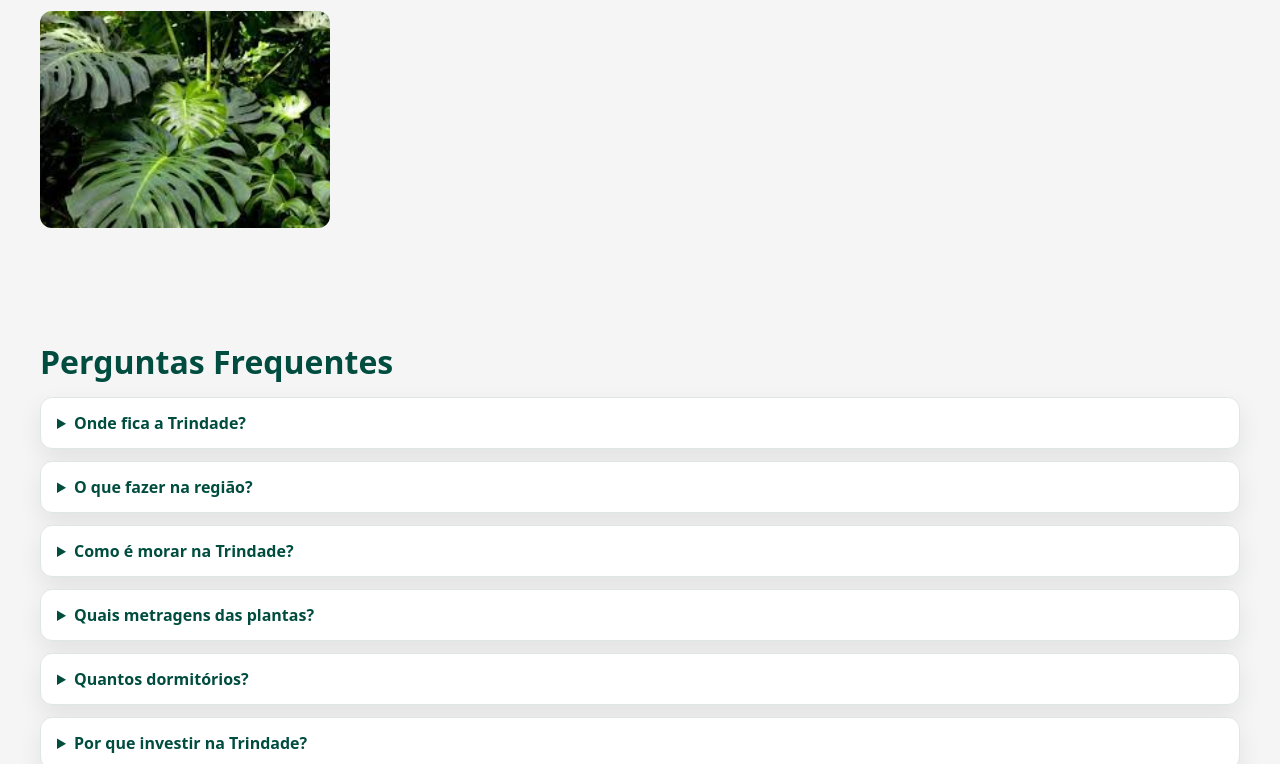
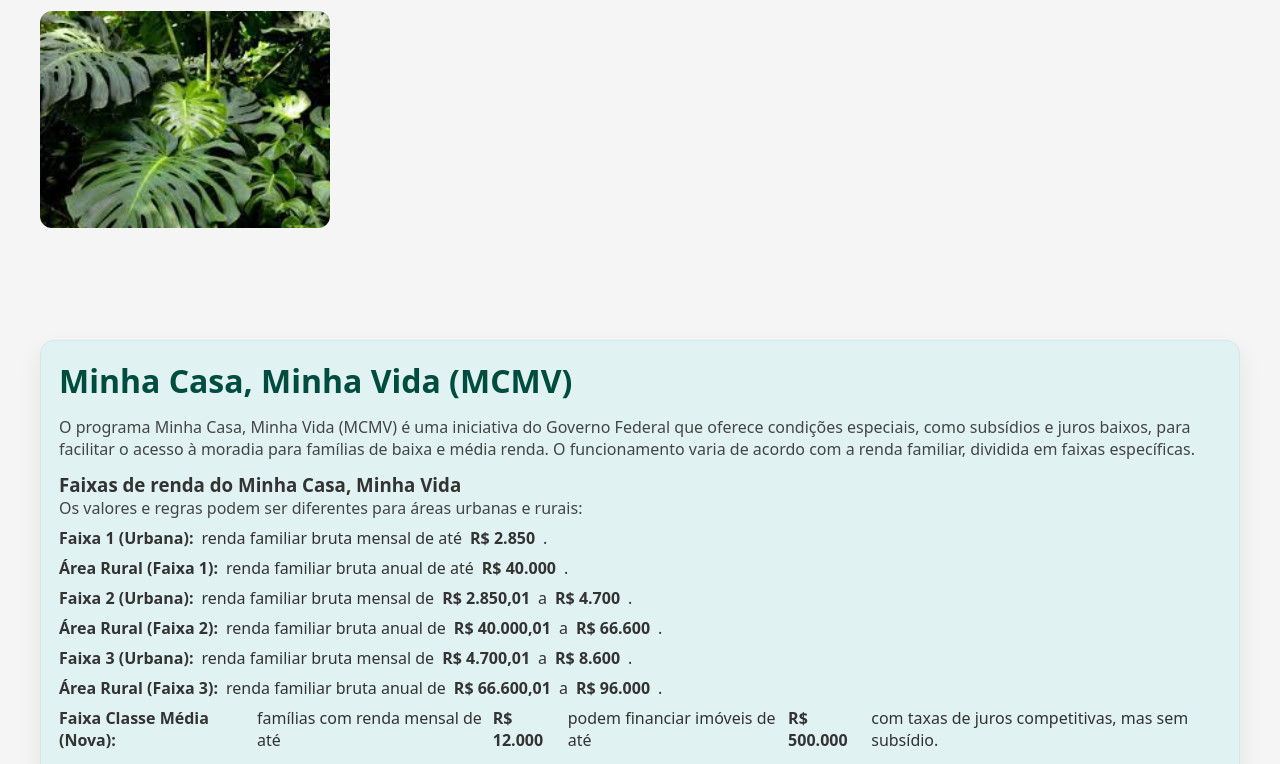
Before and after one commit to FloripalarConstrucoes/sitecasa, a plain HTML site: page index.html in a window 1280 px wide. Shown: the part 2036-2800 px from the top of the page. Drawn offline with Linux system fonts and the light colour scheme.

Commit message:
Update index.html

```diff
--- a/index.html
+++ b/index.html
@@ -112,6 +112,7 @@
           <a href="#galeria">Galeria</a>
           <a href="#clima">Clima</a>
           <a href="#plantas">Plantas</a>
+          <a href="#mcmv">Minha Casa Minha Vida</a><!-- NEW -->
           <a href="#sobre">Sobre Nós</a>
           <a href="#contato">Contato</a>
         </div>
@@ -229,7 +230,34 @@
     </div>
   </section>
 
-  <!-- FAQ inserido -->
+  <!-- MCMV (NOVO) -->
+  <section class="section" id="mcmv">
+    <div class="wrap card sobre">
+      <h2>Minha Casa, Minha Vida (MCMV)</h2>
+      <p>O programa Minha Casa, Minha Vida (MCMV) é uma iniciativa do Governo Federal que oferece condições especiais, como subsídios e juros baixos, para facilitar o acesso à moradia para famílias de baixa e média renda. O funcionamento varia de acordo com a renda familiar, dividida em faixas específicas.</p>
+
+      <h3 style="margin-top:12px">Faixas de renda do Minha Casa, Minha Vida</h3>
+      <p>Os valores e regras podem ser diferentes para áreas urbanas e rurais:</p>
+      <ul class="list" style="margin-top:8px">
+        <li><strong>Faixa 1 (Urbana):</strong> renda familiar bruta mensal de até <strong>R$ 2.850</strong>.</li>
+        <li><strong>Área Rural (Faixa 1):</strong> renda familiar bruta anual de até <strong>R$ 40.000</strong>.</li>
+        <li><strong>Faixa 2 (Urbana):</strong> renda familiar bruta mensal de <strong>R$ 2.850,01</strong> a <strong>R$ 4.700</strong>.</li>
+        <li><strong>Área Rural (Faixa 2):</strong> renda familiar bruta anual de <strong>R$ 40.000,01</strong> a <strong>R$ 66.600</strong>.</li>
+        <li><strong>Faixa 3 (Urbana):</strong> renda familiar bruta mensal de <strong>R$ 4.700,01</strong> a <strong>R$ 8.600</strong>.</li>
+        <li><strong>Área Rural (Faixa 3):</strong> renda familiar bruta anual de <strong>R$ 66.600,01</strong> a <strong>R$ 96.000</strong>.</li>
+        <li><strong>Faixa Classe Média (Nova):</strong> famílias com renda mensal de até <strong>R$ 12.000</strong> podem financiar imóveis de até <strong>R$ 500.000</strong> com taxas de juros competitivas, mas sem subsídio.</li>
+      </ul>
+
+      <h3 style="margin-top:12px">Como funciona para cada faixa</h3>
+      <ul class="list" style="margin-top:8px">
+        <li>Para famílias da Faixa 1 (urbana e rural): o programa pode oferecer moradia com subsídio muito alto, em que a família não precisa pagar o imóvel ou paga parcelas mínimas.</li>
+        <li>A seleção das famílias é feita por meio de cadastros na <strong>prefeitura</strong> ou pelo <strong>Cadastro Único (CadÚnico)</strong>.</li>
+        <li>No caso de imóveis em parceria com entidades, a própria entidade organizadora é responsável pela mobilização, organização e elaboração do projeto junto à Caixa.</li>
+      </ul>
+    </div>
+  </section>
+
+  <!-- FAQ -->
   <section class="section" id="faq">
     <div class="wrap">
       <h2>Perguntas Frequentes</h2>
@@ -270,7 +298,7 @@
 
 Oferecemos soluções em construção que combinam qualidade, acessibilidade e o conforto que você merece. Nosso objetivo é simplificar o caminho até a sua nova casa, com projetos pensados para o seu bem-estar e opções que cabem no seu bolso.
 
-Venha construir o seu amanhã com a gente!</p>
+Venha construir o seu amanhã com a gente!</p>
     </div>
   </section>
 
@@ -292,7 +320,8 @@ Venha construir o seu amanhã com a gente!</p>
     });
 
     // Highlight active nav link on scroll
-    const sections = ['casa','galeria','clima','plantas','faq','sobre','contato'].map(id => document.getElementById(id)).filter(Boolean);
+    const sections = ['casa','galeria','clima','plantas','mcmv','faq','sobre','contato'] // NEW: mcmv
+      .map(id => document.getElementById(id)).filter(Boolean);
     const anchors = Array.from(document.querySelectorAll('.links a'));
 
     const io = new IntersectionObserver((entries) => {
```
